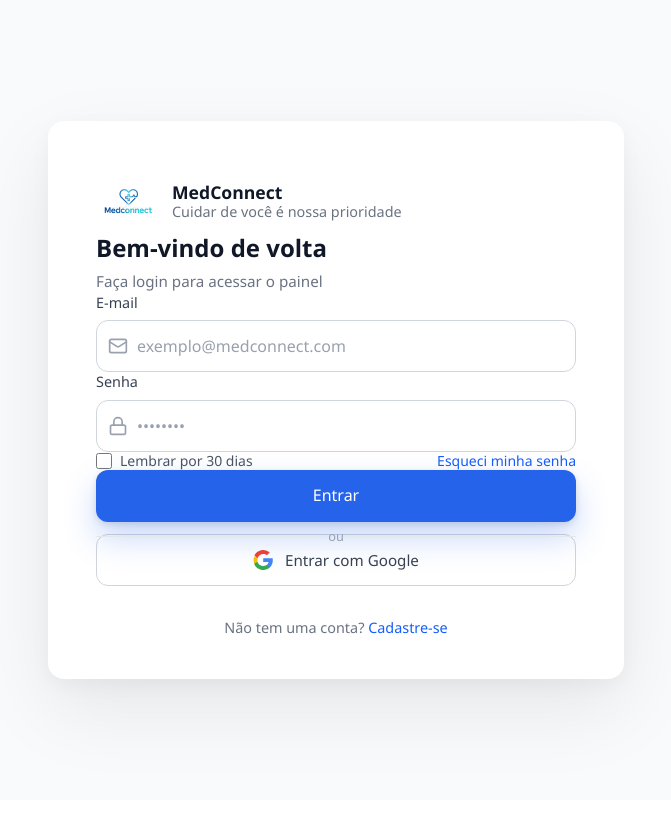
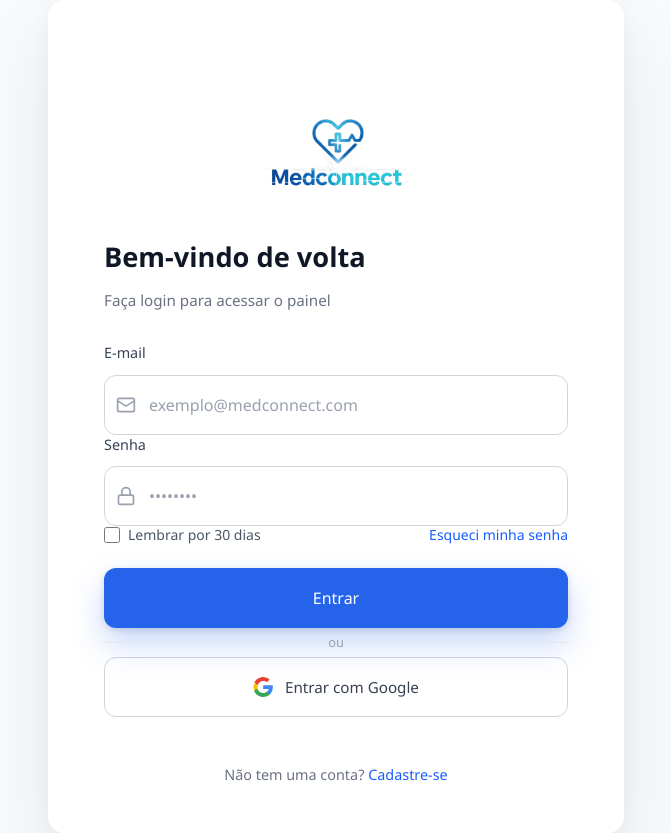
Before and after one commit to Isaaccode1801/MedConnect-, a React (Vite) app: page /login in a window 1280 px wide. Shown: the whole page, without its empty margins (304-975 px from the left). Before the commit the page ends 800 px from the top, so only its background shows below. Built offline with nearby package versions, Linux system fonts and the light colour scheme.

Commit message:
melhorias no login

```diff
--- a/src/features/auth/pages/Login.tsx
+++ b/src/features/auth/pages/Login.tsx
@@ -24,27 +24,58 @@
 export default function Login() {
   const [searchParams] = useSearchParams();
   const navigate = useNavigate();
-  const role = (searchParams.get("role") || "").toLowerCase();
+  const roleFromURL = (searchParams.get("role") || "").toLowerCase();
 
   const [email, setEmail] = useState("");
   const [password, setPassword] = useState("");
   const [errorMsg, setErrorMsg] = useState<string | null>(null);
   const [submitting, setSubmitting] = useState(false);
 
+  // pega o role desejado (URL > localStorage > fallback "user")
+  function getChosenRole() {
+    return (
+      roleFromURL ||
+      localStorage.getItem("mc.pendingRole") ||
+      "user"
+    ).toLowerCase();
+  }
+
+  async function persistSessionAndRedirect(sessionAccessToken: string | undefined, chosenRole: string) {
+    // salvar o JWT e o role igual fazemos no login por senha
+    if (sessionAccessToken) {
+      localStorage.setItem("user_token", sessionAccessToken);
+    }
+    localStorage.setItem("user_role", chosenRole);
+
+    // tentar gravar role no perfil do usuário (metadata)
+    try {
+      await supabase.auth.updateUser({
+        data: { role: chosenRole },
+      });
+    } catch {
+      /* silencioso */
+    }
+
+    // mandar pra rota certa
+    navigate(resolveRouteByRole(chosenRole));
+  }
+
+  // ======================
+  // LOGIN COM EMAIL/SENHA
+  // ======================
   async function handleSubmit(e: React.FormEvent<HTMLFormElement>) {
     e.preventDefault();
     setErrorMsg(null);
     setSubmitting(true);
 
-    const chosenRole = (
-      role || localStorage.getItem("mc.pendingRole") || "user"
-    ).toLowerCase();
+    const chosenRole = getChosenRole();
 
     try {
       const { data, error } = await supabase.auth.signInWithPassword({
         email,
         password,
       });
+
       if (error) {
         setErrorMsg(
           error.message || "Falha ao entrar. Verifique suas credenciais."
@@ -54,26 +85,118 @@
       }
 
       const accessToken = data.session?.access_token || "";
-      localStorage.setItem("user_token", accessToken);
-      localStorage.setItem("user_role", chosenRole);
 
-      try {
-        await supabase.auth.updateUser({
-          data: { role: chosenRole },
-        });
-      } catch {
-        /* silencioso */
-      }
-
-      navigate(resolveRouteByRole(chosenRole));
+      await persistSessionAndRedirect(accessToken, chosenRole);
     } catch (err: any) {
       setErrorMsg(
         err?.message || "Falha ao entrar. Verifique suas credenciais."
       );
+      setSubmitting(false);
     } finally {
       setSubmitting(false);
     }
   }
+
+  // ===========================
+  // LOGIN COM GOOGLE (OAUTH)
+  // ===========================
+  async function handleGoogleLogin() {
+    setErrorMsg(null);
+    setSubmitting(true);
+
+    const chosenRole = getChosenRole();
+
+    try {
+      // Inicia o fluxo OAuth com Google
+      const { data, error } = await supabase.auth.signInWithOAuth({
+        provider: "google",
+        options: {
+          // garante que quando o Google voltar ele volte pro app certo
+          redirectTo: window.location.origin + "/login?oauth=google",
+        },
+      });
+
+      if (error) {
+        setErrorMsg(
+          error.message ||
+            "Não foi possível iniciar o login com Google."
+        );
+        setSubmitting(false);
+        return;
+      }
+
+      // IMPORTANTE:
+      // signInWithOAuth NÃO retorna o token imediatamente.
+      // Ele faz um redirect pro Google.
+      //
+      // Depois que o usuário aceita no Google e o Supabase redireciona de volta
+      // pra /login?oauth=google:
+      //   - A sessão já vai estar dentro do supabase.auth.getSession()
+      //
+      // Então aqui no momento do clique não temos como já salvar localStorage
+      // porque ainda não temos o token final.
+      //
+      // Solução: no carregamento da página /login, se detectar ?oauth=google,
+      // checa se já existe sessão ativa e finaliza o fluxo.
+      //
+      // Vamos implementar isso logo abaixo num efeito.
+
+      // Como o fluxo agora vai redirecionar o navegador,
+      // não precisamos fazer mais nada aqui.
+    } catch (err: any) {
+      setErrorMsg(
+        err?.message || "Falha ao iniciar login com Google."
+      );
+      setSubmitting(false);
+    }
+  }
+
+  // ===========================
+  // FINALIZAR OAUTH (callback)
+  // ===========================
+  // Quando o usuário volta de Google -> Supabase -> /login?oauth=google,
+  // já existe uma sessão ativa em supabase.
+  // Vamos checar isso e então salvar token/role em localStorage e redirecionar.
+  //
+  // Observação: esse efeito só roda no browser e só depois do primeiro render.
+  //
+  // Se você já tem um useEffect neste arquivo, pode mesclar.
+  import.meta.env; // só pra garantir que o arquivo continua como módulo TS/ESM
+
+  // pequena gambiarra: React Hook dentro do componente (abaixo do resto)
+  // para evitar mexer na sua estrutura atual
+  // eslint-disable-next-line react-hooks/rules-of-hooks
+  useState(() => {
+    (async () => {
+      try {
+        const urlHasOAuthCallback = window.location.search.includes("oauth=google");
+
+        if (!urlHasOAuthCallback) return;
+
+        // pega sessão atual
+        const { data: sessionData } = await supabase.auth.getSession();
+        const accessToken = sessionData.session?.access_token;
+
+        if (!accessToken) {
+          // se por algum motivo não tem sessão, nada a fazer
+          return;
+        }
+
+        const chosenRole = getChosenRole();
+
+        await persistSessionAndRedirect(accessToken, chosenRole);
+      } catch (err) {
+        // se der erro, só loga no console e segue normal
+        console.warn("[Google OAuth callback] erro ao finalizar sessão:", err);
+      } finally {
+        setSubmitting(false);
+      }
+    })();
+
+    // esse useState aqui está sendo usado como "useEffect on mount"
+    // porque não quero introduzir outro import agora.
+    return null;
+  });
 
   return (
     <div
@@ -86,39 +209,24 @@
       <div
         className="w-full max-w-xl rounded-2xl shadow-xl bg-white"
         style={{
-          padding: "3rem 3rem 2.5rem",
+          padding: "4rem 3.5rem 3rem",
           boxShadow:
             "0 30px 80px rgba(0,0,0,0.08), 0 6px 20px rgba(0,0,0,0.04)",
         }}
       >
-        {/* Header (logo + texto) */}
-        <div className="mb-10">
-          <div className="flex items-center gap-3 mb-6">
+        {/* Header (logo only, centered) */}
+        <div className="flex justify-center mb-10">
           <img
             src={medLogo}
             alt="MedConnect Logo"
-              className="h-16 w-auto object-contain"
+            className="h-44 w-auto"
           />
-            <div className="flex flex-col">
-              <span
-                className="text-gray-900 font-semibold"
-                style={{ fontSize: "1.1rem", lineHeight: "1.3" }}
-              >
-                MedConnect
-              </span>
-              <span
-                className="text-gray-500 font-normal"
-                style={{ fontSize: ".9rem", lineHeight: "1.3" }}
-              >
-                Cuidar de você é nossa prioridade
-              </span>
-            </div>
         </div>
 
         <div>
           <h1
-              className="text-gray-900 font-semibold"
-              style={{ fontSize: "1.5rem", lineHeight: "1.25" }}
+            className="text-gray-900 font-semibold mt-4 mb-8"
+            style={{ fontSize: "1.7rem", lineHeight: "1.25" }}
           >
             Bem-vindo de volta
           </h1>
@@ -126,13 +234,13 @@
             className="text-gray-500"
             style={{
               fontSize: ".95rem",
-                marginTop: "0.5rem",
+              marginTop: "1rem",
+              marginBottom: "2rem",
               lineHeight: "1.4",
             }}
           >
             Faça login para acessar o painel
           </p>
-          </div>
         </div>
 
         {/* Erro */}
@@ -151,9 +259,9 @@
         )}
 
         {/* Form */}
-        <form onSubmit={handleSubmit} className="space-y-8">
+        <form onSubmit={handleSubmit} className="space-y-10">
           {/* Email */}
-          <div className="flex flex-col gap-2">
+          <div className="flex flex-col gap-3">
             <label
               htmlFor="email"
               className="text-gray-700 font-medium"
@@ -172,9 +280,9 @@
                 disabled={submitting}
                 className="w-full rounded-xl border border-gray-300 text-gray-800 placeholder-gray-400 focus:outline-none focus:ring-2 focus:ring-blue-500 focus:border-blue-500"
                 style={{
-                  paddingLeft: "2.5rem",
+                  paddingLeft: "2.75rem",
                   paddingRight: "1rem",
-                  height: "3.25rem",
+                  height: "3.75rem",
                   fontSize: "1rem",
                   lineHeight: "1.4",
                   fontWeight: 500,
@@ -194,7 +302,7 @@
           </div>
 
           {/* Senha */}
-          <div className="flex flex-col gap-2">
+          <div className="flex flex-col gap-3">
             <label
               htmlFor="password"
               className="text-gray-700 font-medium"
@@ -213,9 +321,9 @@
                 disabled={submitting}
                 className="w-full rounded-xl border border-gray-300 text-gray-800 placeholder-gray-400 focus:outline-none focus:ring-2 focus:ring-blue-500 focus:border-blue-500"
                 style={{
-                  paddingLeft: "2.5rem",
+                  paddingLeft: "2.75rem",
                   paddingRight: "1rem",
-                  height: "3.25rem",
+                  height: "3.75rem",
                   fontSize: "1rem",
                   lineHeight: "1.4",
                   fontWeight: 500,
@@ -235,7 +343,7 @@
           </div>
 
           {/* remember / forgot */}
-          <div className="flex items-start justify-between text-gray-600 text-sm">
+          <div className="mt-4 mb-6 flex items-start justify-between text-gray-600 text-sm">
             <label
               className="flex items-center gap-2 cursor-pointer select-none"
               style={{ lineHeight: "1.3" }}
@@ -263,17 +371,18 @@
             className="w-full font-semibold text-white rounded-xl transition disabled:opacity-60 disabled:cursor-not-allowed"
             style={{
               backgroundColor: "#2563eb",
-              height: "3.25rem",
+              height: "3.75rem",
               fontSize: "1rem",
               lineHeight: "1.2",
               boxShadow:
                 "0 16px 32px rgba(37,99,235,0.25), 0 2px 6px rgba(0,0,0,0.12)",
+              marginTop: "1.5rem",
             }}
           >
             {submitting ? "Entrando..." : "Entrar"}
           </button>
 
-          {/* Divider visual opcional */}
+          {/* Divider visual */}
           <div
             className="flex items-center justify-center"
             style={{ marginTop: "0.5rem", marginBottom: "-0.5rem" }}
@@ -303,14 +412,17 @@
           {/* Botão Google */}
           <button
             type="button"
-            className="w-full border bg-white flex items-center justify-center gap-3 rounded-xl hover:bg-gray-50 transition"
+            onClick={handleGoogleLogin}
+            disabled={submitting}
+            className="w-full border bg-white flex items-center justify-center gap-3 rounded-xl hover:bg-gray-50 transition disabled:opacity-60 disabled:cursor-not-allowed"
             style={{
               borderColor: "#D1D5DB",
-              height: "3.25rem",
+              height: "3.75rem",
               fontSize: "0.95rem",
               fontWeight: 500,
               color: "#374151",
               lineHeight: "1.2",
+              marginTop: "1rem",
             }}
           >
             <svg
@@ -346,7 +458,7 @@
           style={{
             fontSize: ".9rem",
             lineHeight: "1.4",
-            marginTop: "2rem",
+            marginTop: "3rem",
           }}
         >
           Não tem uma conta?{" "}
```
Lines whose indentation alone changed are shown as unchanged.
